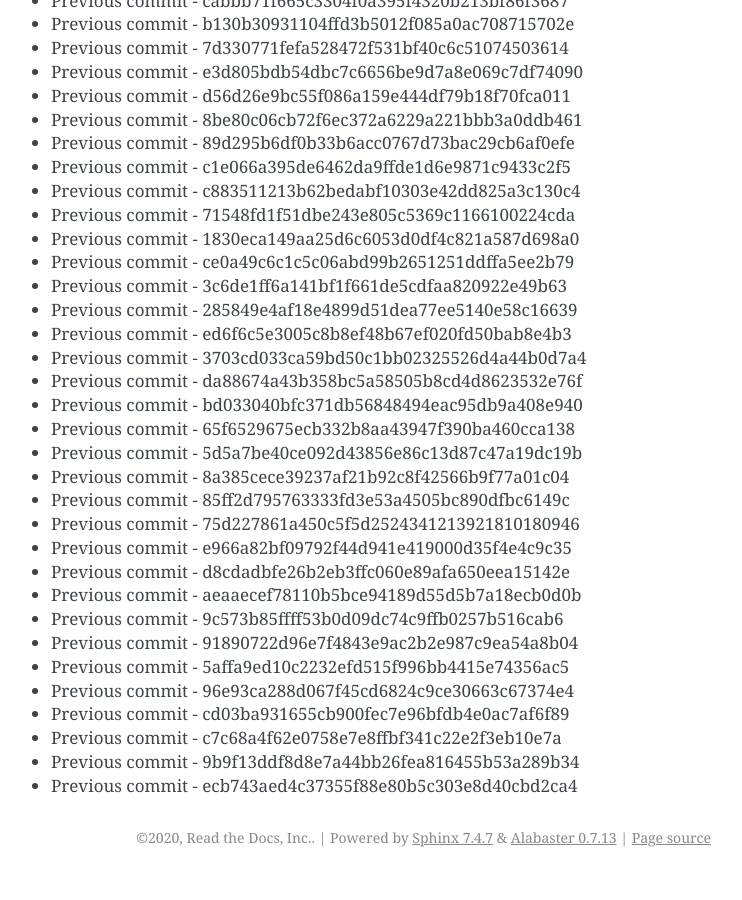
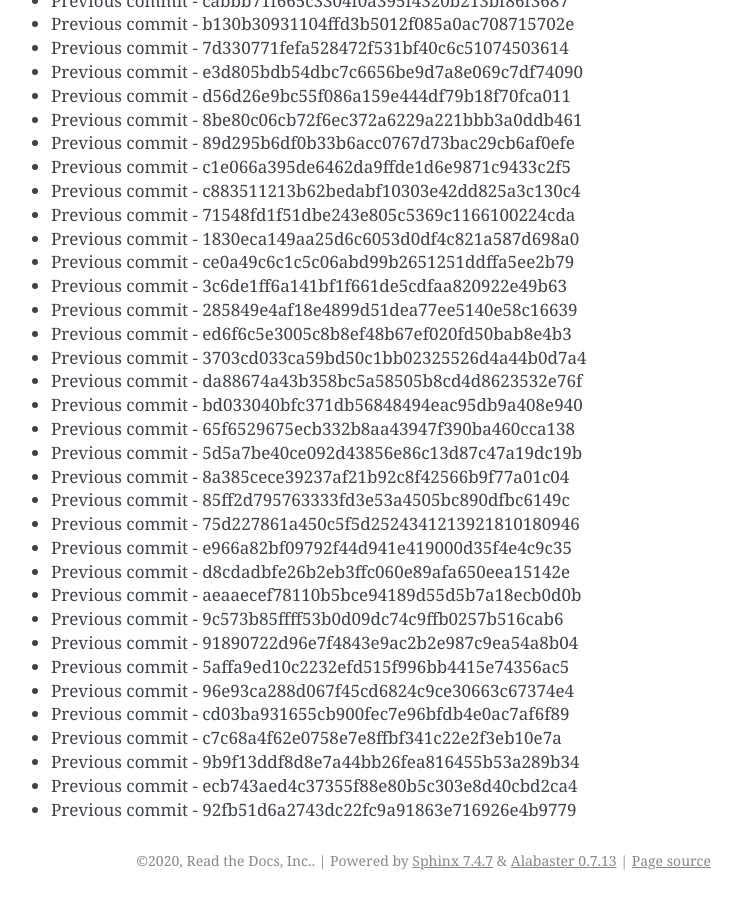
Before and after one commit to readthedocs/rtd-git-stresstest, a Sphinx documentation site: the page built from docs/updates.rst, in a window 1280 px wide and 900 px high, scrolled down 87228 px. Shown: the whole window, without its empty margins (399-1141 px from the left). Built offline with Sphinx 7.4.7, drawn with Linux system fonts in a browser that asks for light colours; before the commit the page ends 88105 px from its top, so only the background shows below that.

Commit message:
Generating commit from previous: 92fb51d6a2743dc22fc9a91863e716926e4b9779

```diff
--- a/docs/updates.rst
+++ b/docs/updates.rst
@@ -3697,3 +3697,4 @@ It can be tested for any performance characteristics.
 * Previous commit - c7c68a4f62e0758e7e8ffbf341c22e2f3eb10e7a
 * Previous commit - 9b9f13ddf8d8e7a44bb26fea816455b53a289b34
 * Previous commit - ecb743aed4c37355f88e80b5c303e8d40cbd2ca4
+* Previous commit - 92fb51d6a2743dc22fc9a91863e716926e4b9779
```
